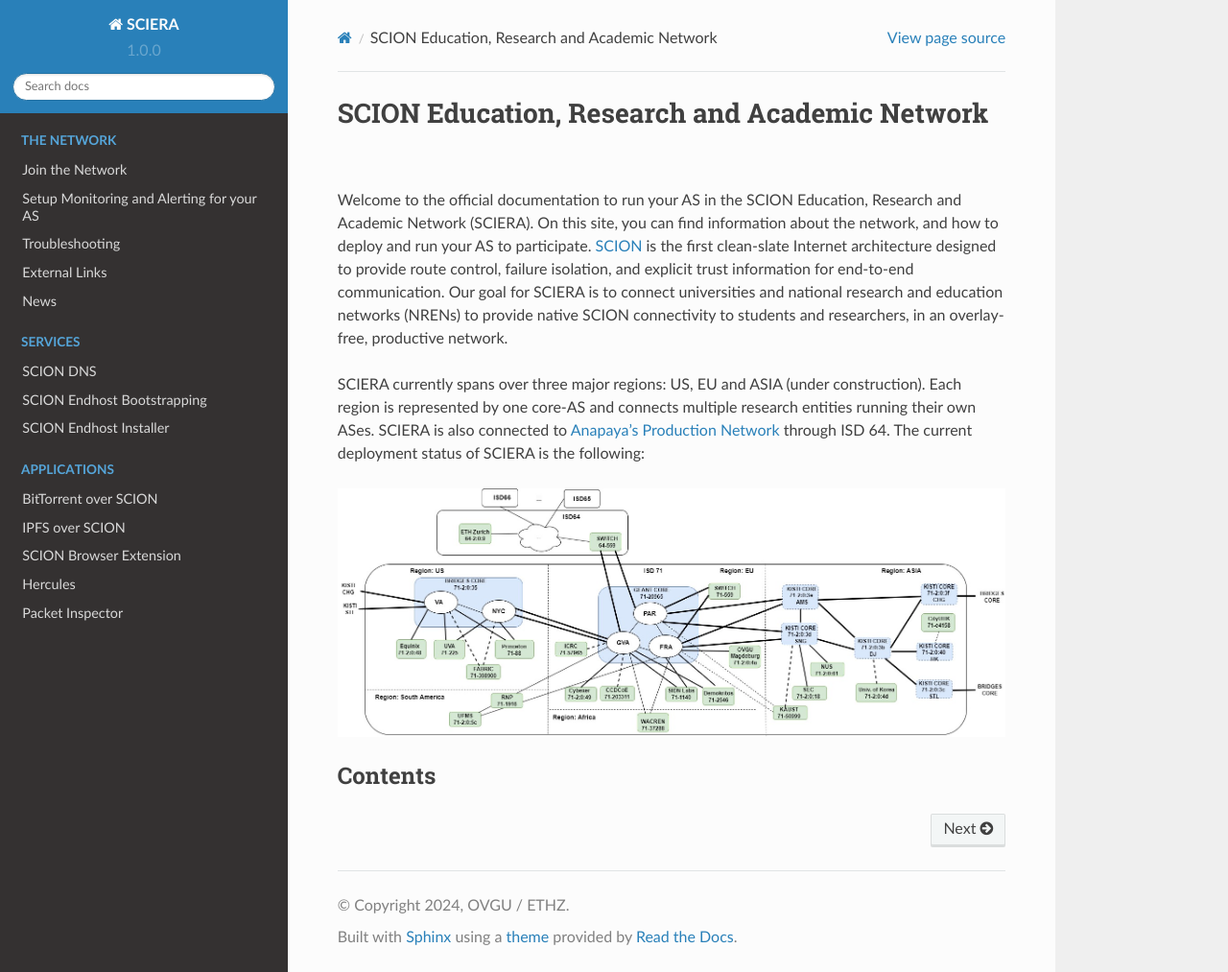
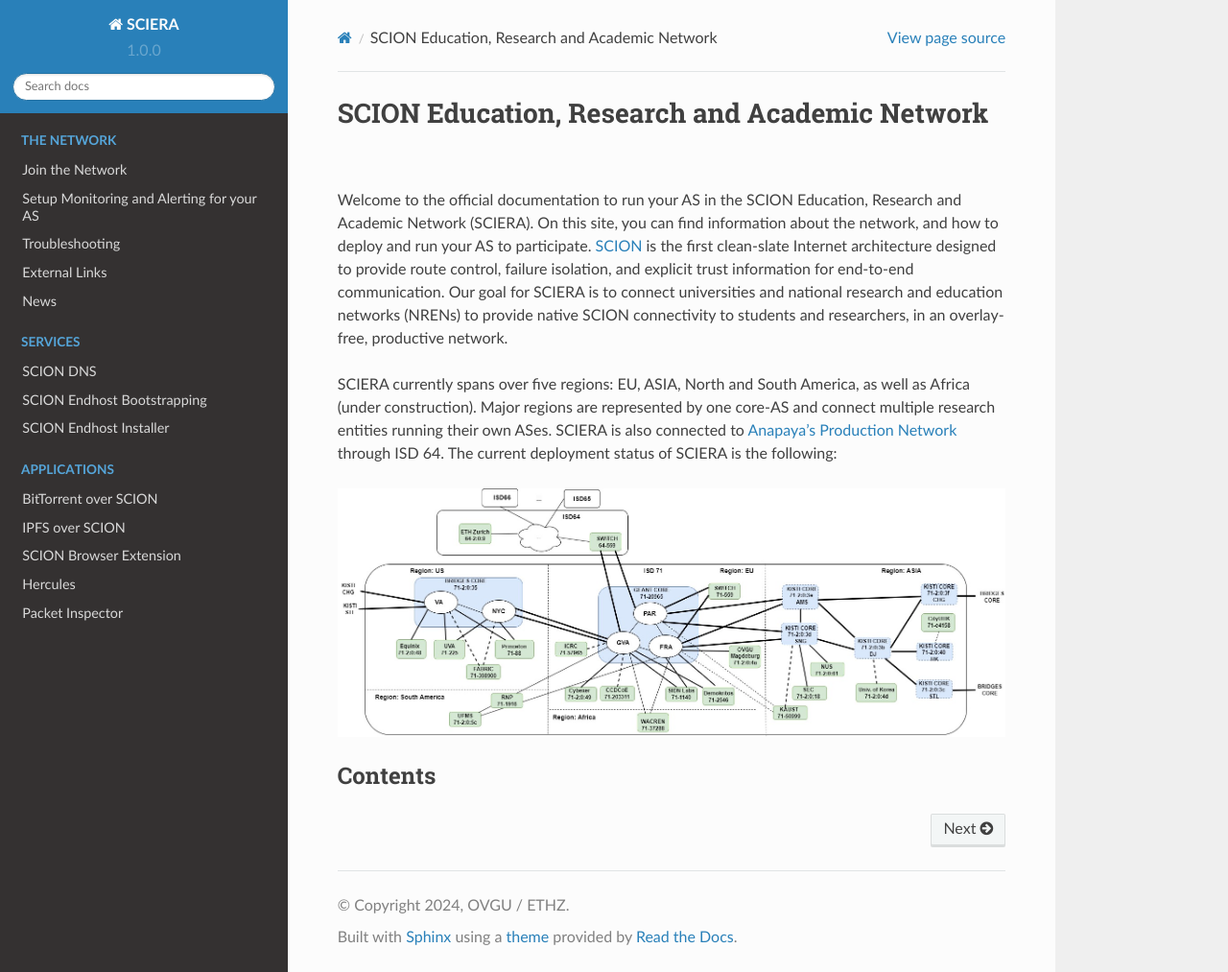
Before and after one commit to netsys-lab/scion-education-network-documentation, a Sphinx documentation site: the page built from docs/source/index.rst, in a window 1280 px wide and 1013 px high. Shown: the whole window at 96% size. Built offline with Sphinx 7.4.7 and the Read the Docs theme 2.0.0, drawn with Linux system fonts in a browser that asks for light colours.

Commit message:
Update index.rst

```diff
--- a/docs/source/index.rst
+++ b/docs/source/index.rst
@@ -3,7 +3,7 @@
 
 Welcome to the official documentation to run your AS in the SCION Education, Research and Academic Network (SCIERA). On this site, you can find information about the network, and how to deploy and run your AS to participate. `SCION <https://scion-architecture.net/>`_ is the first clean-slate Internet architecture designed to provide route control, failure isolation, and explicit trust information for end-to-end communication. Our goal for SCIERA is to connect universities and national research and education networks (NRENs) to provide native SCION connectivity to students and researchers, in an overlay-free, productive network.
 
-SCIERA currently spans over three major regions: US, EU and ASIA (under construction). Each region is represented by one core-AS and connects multiple research entities running their own ASes. SCIERA is also connected to `Anapaya's Production Network <https://www.anapaya.net/>`_ through ISD 64. The current deployment status of SCIERA is the following:
+SCIERA currently spans over five regions: EU, ASIA, North and South America, as well as Africa (under construction). Major regions are represented by one core-AS and connect multiple research entities running their own ASes. SCIERA is also connected to `Anapaya's Production Network <https://www.anapaya.net/>`_ through ISD 64. The current deployment status of SCIERA is the following:
 
 .. image:: images/education-isd-as-overview.jpg
   :width: 1920
```
